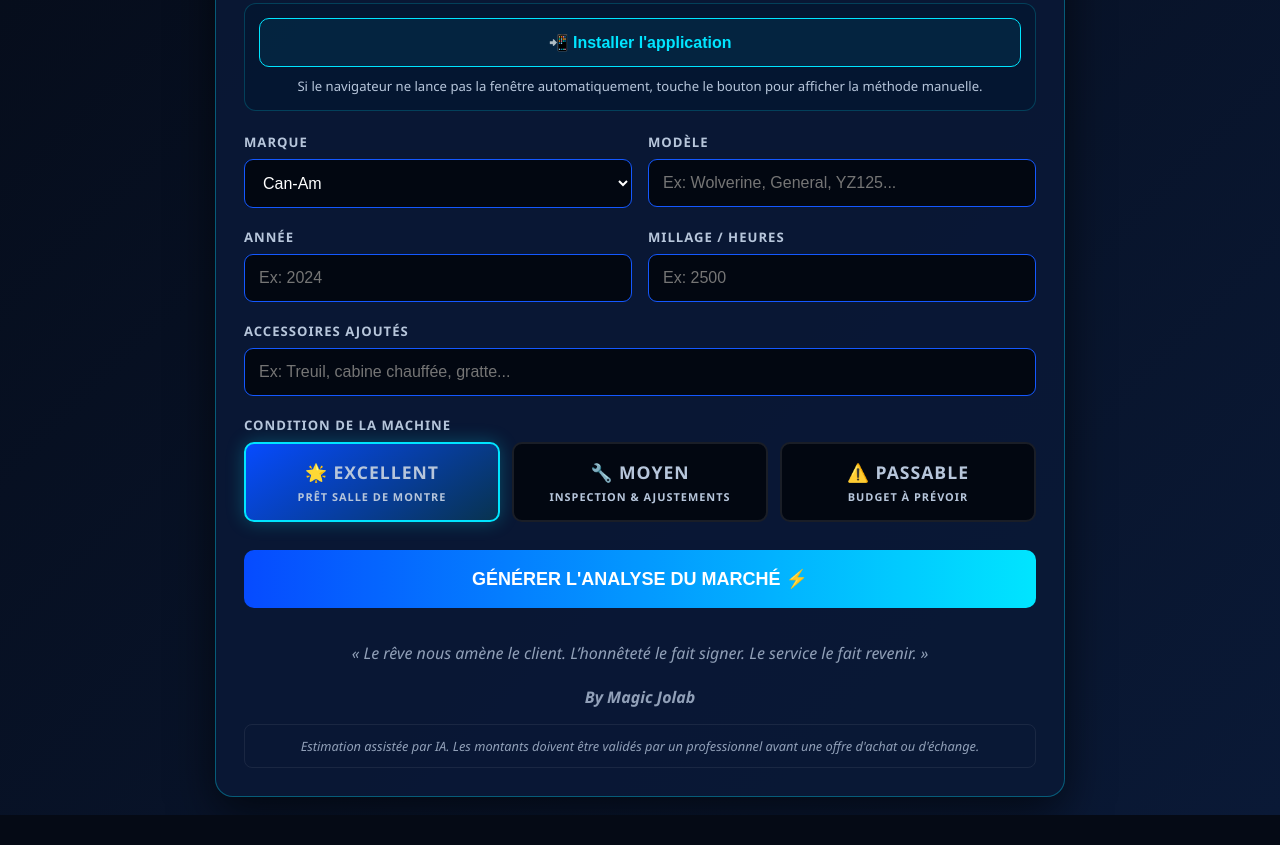
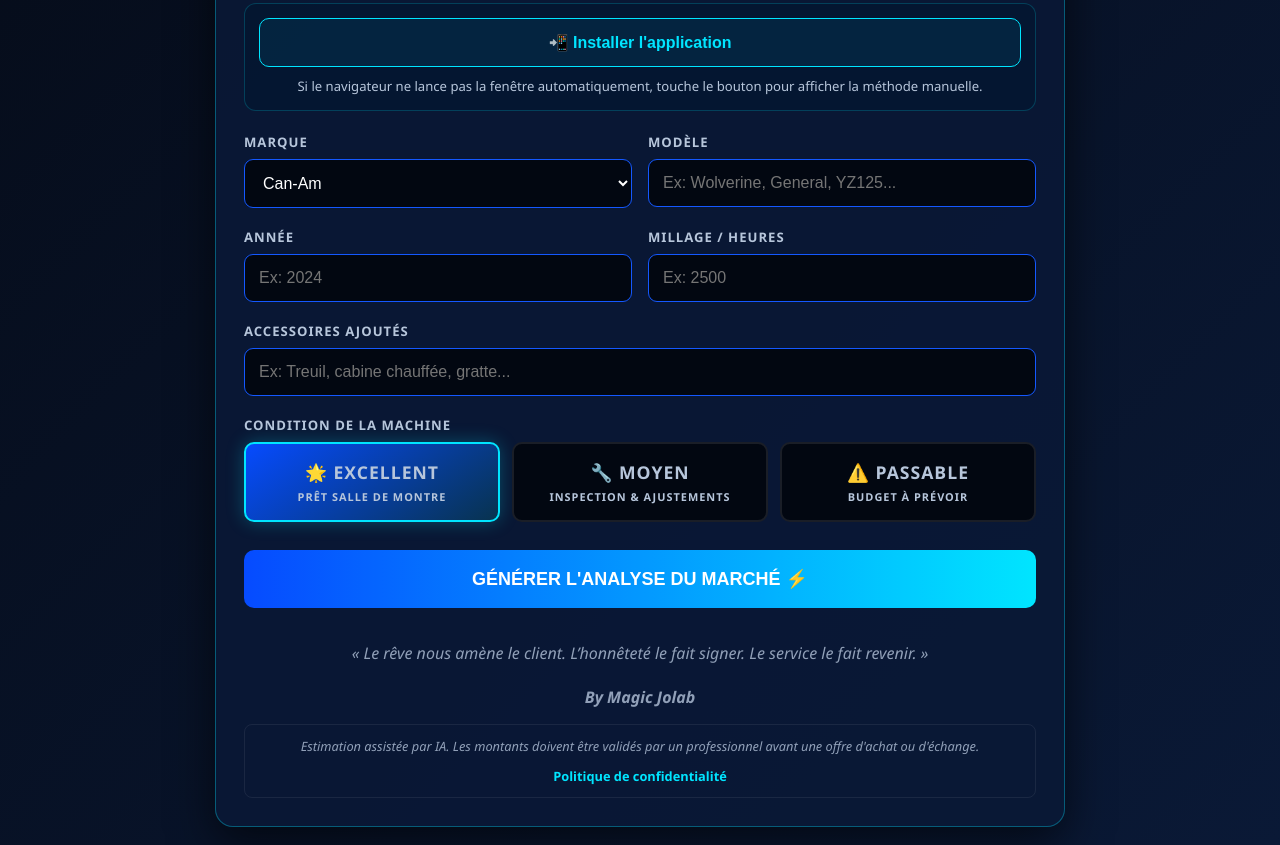
Before and after one commit to magicjolab-star/jolab-magic-book-2.1, a plain HTML site: page index.html in a window 1280 px wide. Shown: the part 544-1389 px from the top of the page. Before the commit the page ends 1359 px from the top, so only its background shows below. Drawn offline with Linux system fonts and the light colour scheme.

Commit message:
Link privacy policy inside Magic Book

```diff
--- a/index.html
+++ b/index.html
@@ -45,6 +45,7 @@
     .price{font:900 2.4rem ui-monospace,SFMono-Regular,Menlo,monospace;color:var(--c)}.exchange .price{color:var(--e)}
     ul{padding:0;list-style:none}.comp{padding:12px;margin-top:9px;border:1px solid #ffffff18;border-radius:8px;background:#ffffff09}
     .foot{text-align:center;margin-top:34px;color:#91a0b8;font-style:italic}.note{margin-top:16px;padding:12px;border:1px solid #ffffff12;border-radius:8px;font-size:.8rem}
+    .privacy-link{display:inline-block;margin-top:12px;color:var(--c);font-style:normal;font-weight:800;text-decoration:none}.privacy-link:hover{text-decoration:underline}
     @media(max-width:650px){body{padding:10px}.app{padding:18px}.grid,.conditions{grid-template-columns:1fr}.hero{width:min(310px,86vw)}h1{font-size:2.15rem}.sub{font-size:.9rem;letter-spacing:1.35px}}
   </style>
 </head>
@@ -85,7 +86,7 @@
   <div id="err" class="err"></div>
   <section id="results" class="results"><div id="cards"></div><button id="reset" class="action" style="margin-top:18px;background:transparent;border:2px solid var(--c);color:var(--c)" type="button">Évaluer une autre machine</button></section>
 
-  <footer class="foot">« Le rêve nous amène le client. L’honnêteté le fait signer. Le service le fait revenir. »<br><br><b>By Magic Jolab</b><div class="note">Estimation assistée par IA. Les montants doivent être validés par un professionnel avant une offre d'achat ou d'échange.</div></footer>
+  <footer class="foot">« Le rêve nous amène le client. L’honnêteté le fait signer. Le service le fait revenir. »<br><br><b>By Magic Jolab</b><div class="note">Estimation assistée par IA. Les montants doivent être validés par un professionnel avant une offre d'achat ou d'échange.<br><a class="privacy-link" href="/privacy.html">Politique de confidentialité</a></div></footer>
 </main>
 
 <script>
```
